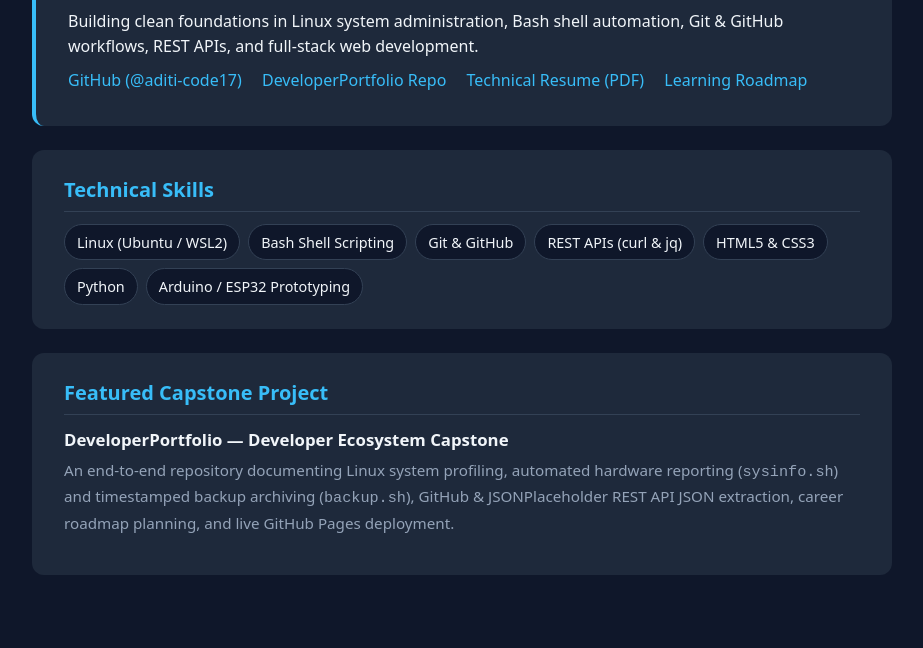
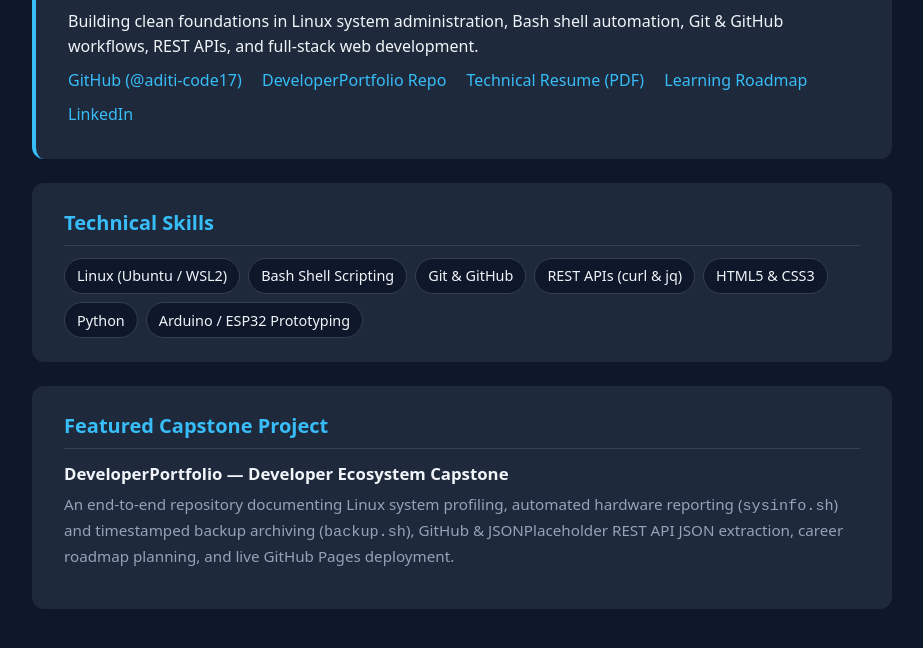
Before and after one commit to aditi-code17/DeveloperPortfolio, a plain HTML site: page Portfolio/index.html in a window 1280 px wide. Shown: the part 148-796 px from the top of the page, without its empty margins (178-1101 px from the left). Drawn offline with Linux system fonts and the light colour scheme.

Commit message:
feat: add LinkedIn link to portfolio webpage

```diff
--- a/Portfolio/index.html
+++ b/Portfolio/index.html
@@ -77,6 +77,8 @@
         <a href="https://github.com/aditi-code17/DeveloperPortfolio" target="_blank">DeveloperPortfolio Repo</a>
         <a href="resume.pdf" target="_blank">Technical Resume (PDF)</a>
         <a href="https://github.com/aditi-code17/DeveloperPortfolio/blob/main/Portfolio/learning_roadmap.md" target="_blank">Learning Roadmap</a>
+        <a href="https://www.linkedin.com/in/aditi-rajput-cse171106/" target="_blank">LinkedIn</a>
+
       </div>
     </header>
 
```
